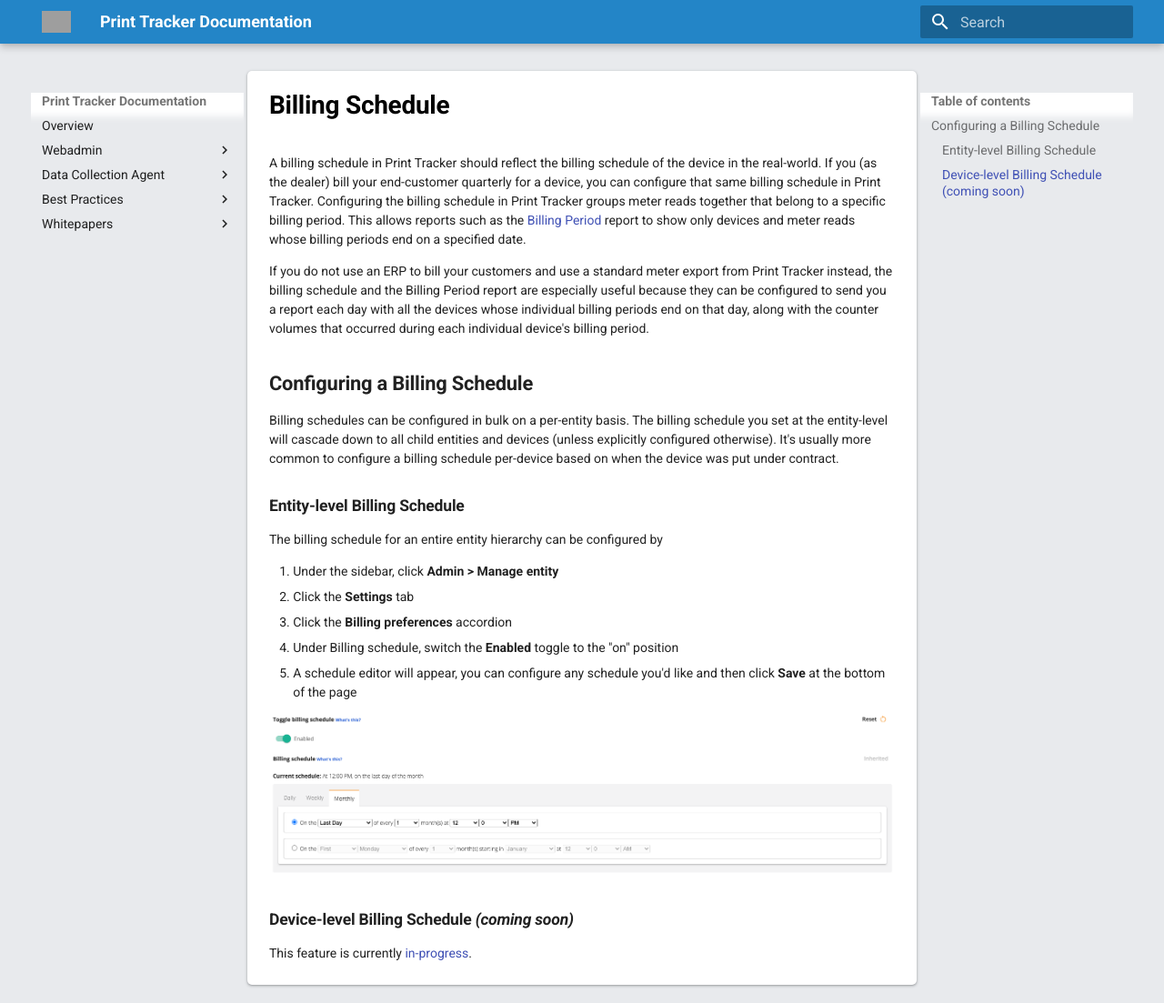
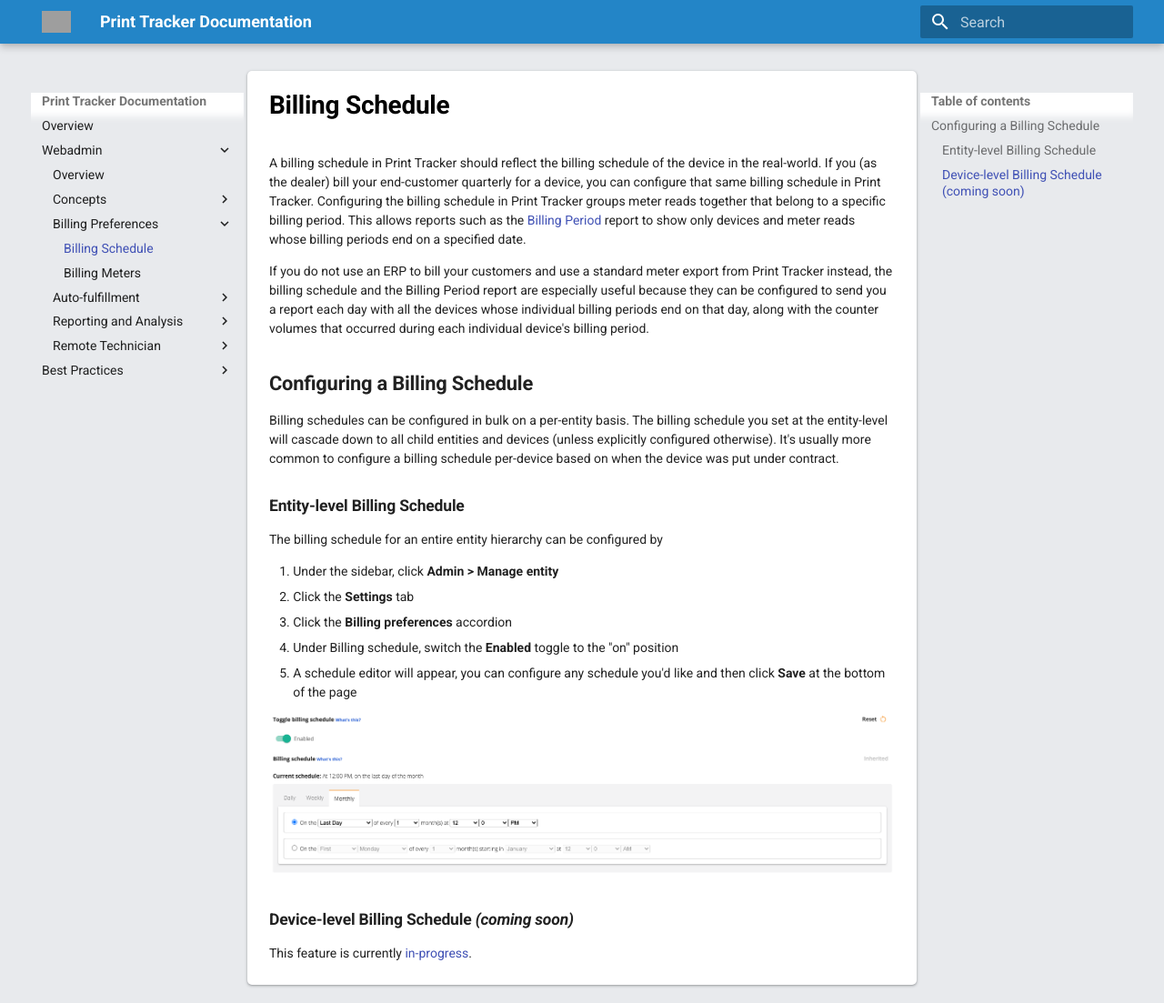
Before and after one commit to printtracker/public-documentation, an MkDocs documentation site: the page built from docs/webadmin/billing-preferences/billing-schedule.md, in a window 1280 px wide and 1103 px high. Shown: the whole window at 91% size. Built offline with MkDocs 1.6.1 and Material for MkDocs 9.7.7, drawn with Linux system fonts in a browser that asks for light colours; comment, search, counter and statistics services are not loaded; grey boxes are pictures that could not be loaded.

Commit message:
Commented out links to missing sections

```diff
--- a/mkdocs.yml
+++ b/mkdocs.yml
@@ -15,6 +15,7 @@
 #      - Jobs and DCAs: something.md
 #      - Configuring Settings: something.md
       - Billing Preferences:
+          - Billing Schedule: webadmin/billing-preferences/billing-schedule.md
           - Billing Meters: webadmin/billing-preferences/billing-meters.md
       - Auto-fulfillment:
           - Supplies Network: webadmin/auto-fulfillment/supplies-network.md
@@ -25,14 +26,14 @@
       - Remote Technician:
           - Overview: webadmin/remote-technician/overview.md
           - Whitepaper: webadmin/remote-technician/whitepaper.md
-  - Data Collection Agent:
-      - Overview: something.md
-      - How-to guides: something.md
+#  - Data Collection Agent:
+#      - Overview: something.md
+#      - How-to guides: something.md
   - Best Practices:
       - Fleet Management: best-practices/fleet-management.md
-  - Whitepapers:
-      - Data Collection Agent: something.md
-      - Remote Technician: something.md
+#  - Whitepapers:
+#      - Data Collection Agent: something.md
+#      - Remote Technician: something.md
 
 
 markdown_extensions:
```
